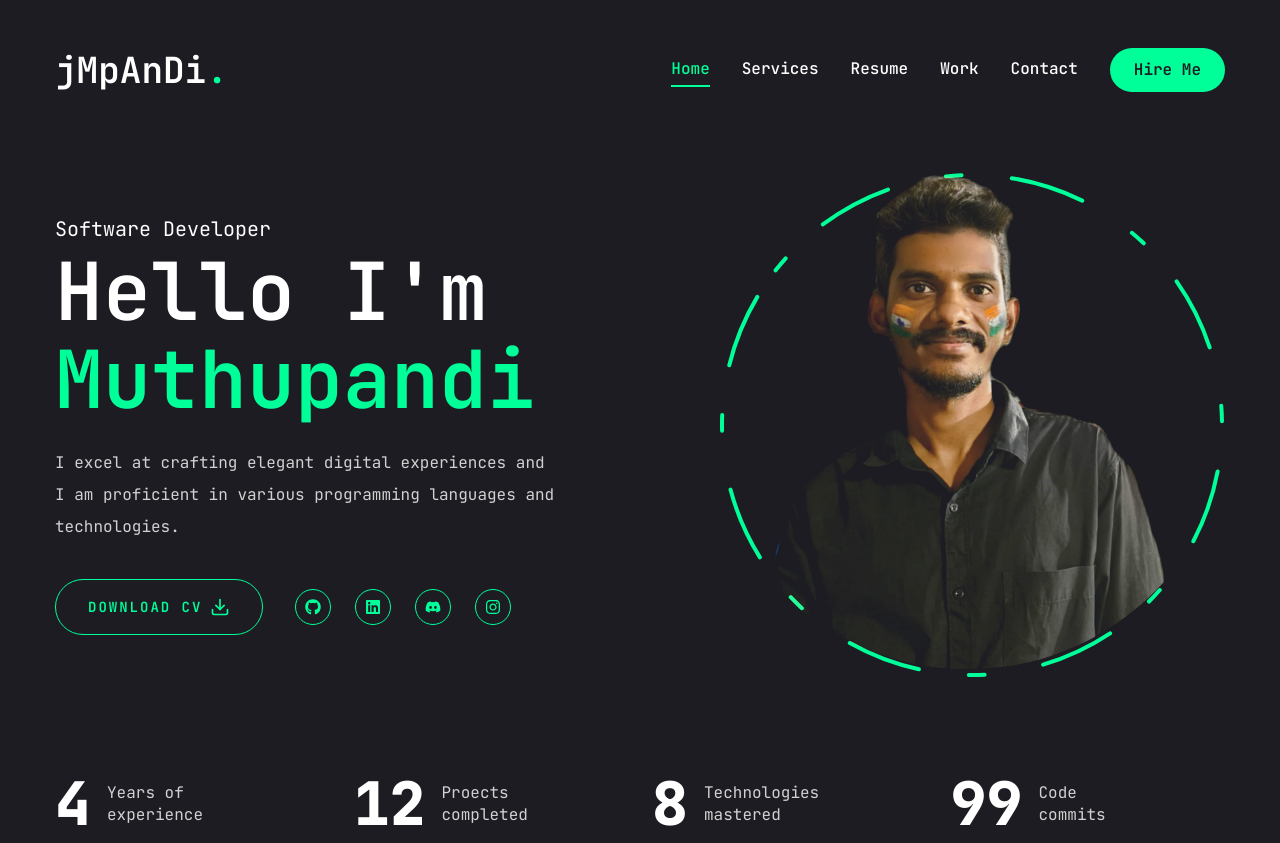
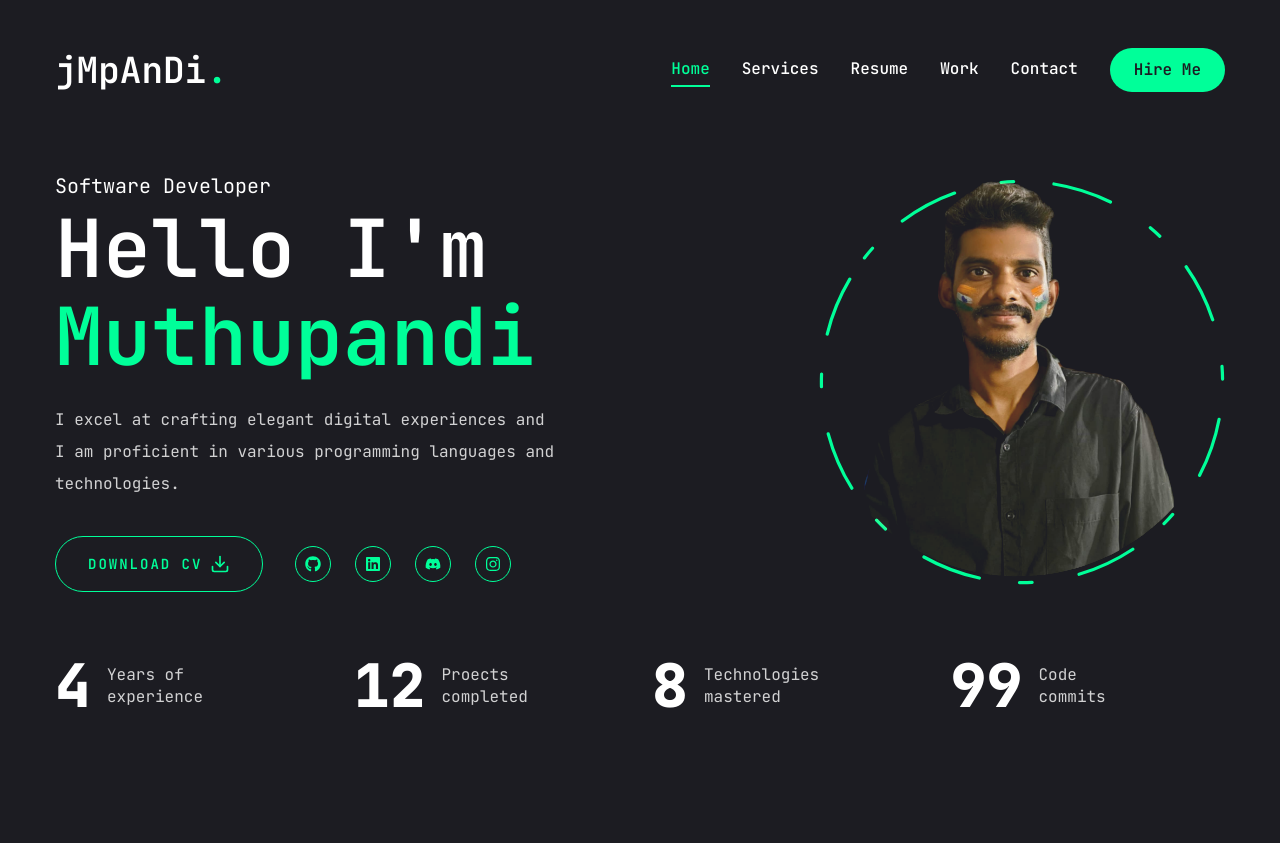
Before and after one commit to tomuthu-engineer/my-portfolio, a Next.js app: page / in a window 1280 px wide. After the commit the page ends 800 px from the top, so only its background shows below. Built offline with nearby package versions, Linux system fonts and the light colour scheme.

Commit message:
home screen fixed

```diff
--- a/app/page.tsx
+++ b/app/page.tsx
@@ -8,7 +8,7 @@ const Home = () => {
   return (
     <section className="h-full">
       <div className="container mx-auto h-full">
-        <div className="flex flex-col xl:flex-row items-center justify-between xl:pt-8 xl:pb-24">
+        <div className="flex flex-col xl:flex-row items-center justify-between xl:pt-8 xl:pb-16">
           <div className="text-center xl:text-left order-2 xl:order-none">
             <span className="text-xl">Software Developer</span>
             <h1 className="h1 mb-6" >
--- a/components/ui/Photo.tsx
+++ b/components/ui/Photo.tsx
@@ -18,12 +18,12 @@ const Photo = () => {
                         opacity: 1,
                         transition: { delay: 2.4, duration: 0.4, ease: "easeInOut" }
                     }}
-                    className='w-[298px] h-[298px] xl:w-[498px] xl:h-[498px] mix-blend-lighten absolute'>
+                    className='w-[298px] h-[298px] xl:w-[398px] xl:h-[398px] mix-blend-lighten absolute'>
                     <Image src="/assets/photo.jpeg  " quality={100} fill alt='' className='object-contain' />
                 </motion.div>
             </motion.div>
 
-            <motion.svg className="w-[300px] xl:w-[506px] h-[300px] xl:h-[506px]"
+            <motion.svg className="w-[300px] xl:w-[406px] h-[300px] xl:h-[406px]"
             fill="transparent"
             viewBox="0 0 506 506"
             xmlns="http://www.w3.org/2000/svg">
```
